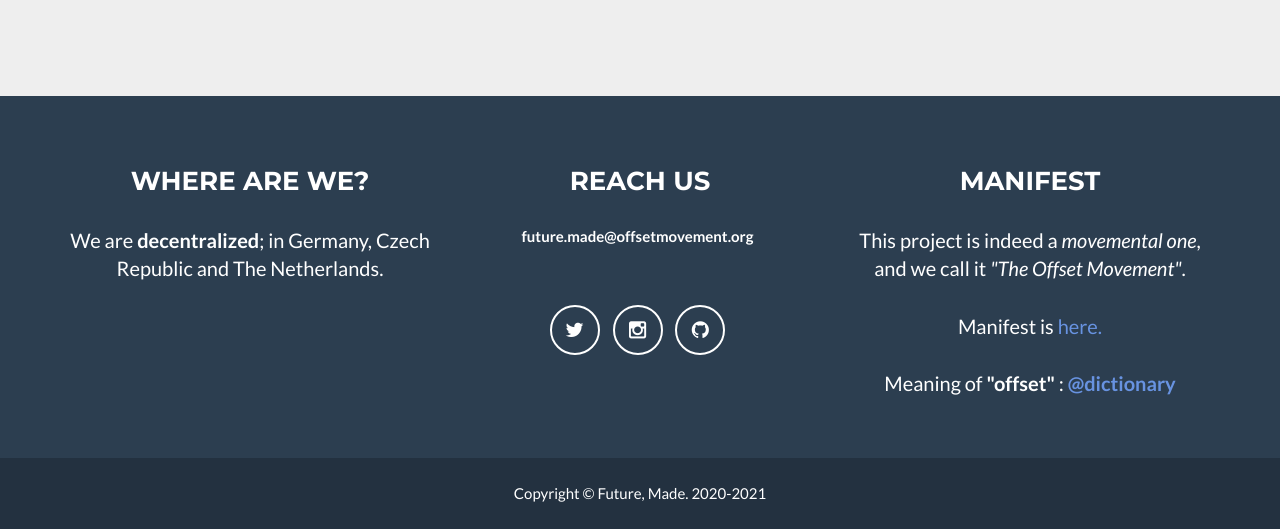
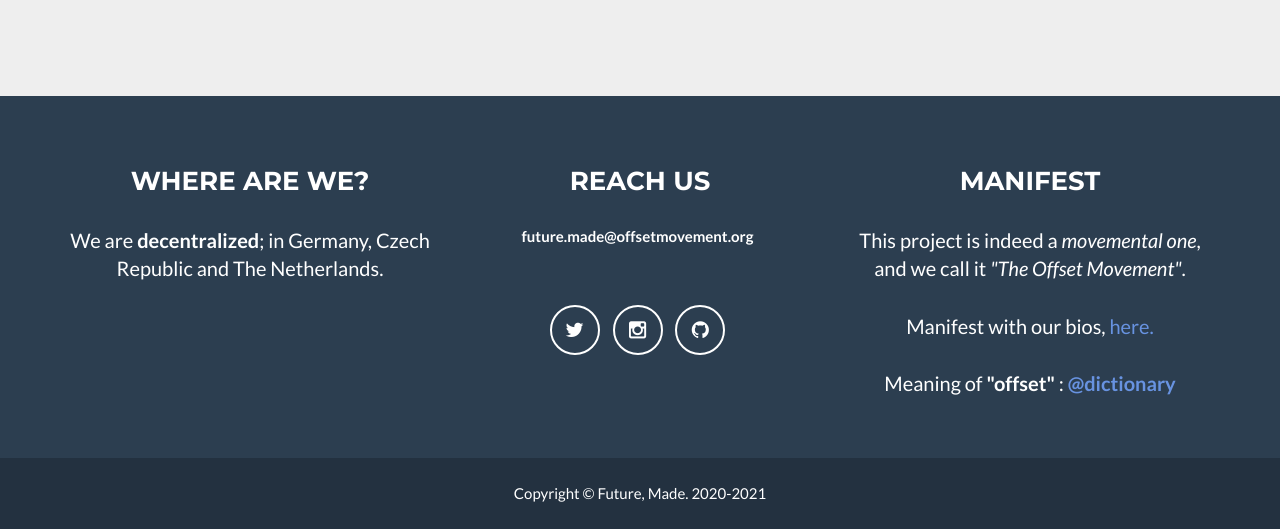
Before and after one commit to streamerd/future-made-website, a Jekyll site: the page built from _posts/2014-07-18-project-1.markdown, in a window 1280 px wide and 900 px high, scrolled down 5692 px, cut to the strip 371-900 px from the top of the window. Built offline with Jekyll 4.4.1, drawn with Linux system fonts in a browser that asks for light colours.

Commit message:
update footer

```diff
--- a/_config.yml
+++ b/_config.yml
@@ -70,7 +70,7 @@ address:
   - line: Earth
 
 # Credits content
-credits: 'This project is indeed a <i>movemental one</i>, and we call it <i>"The Offset Movement"</i>. <br><br> Manifest is <a href="https://offsetmovement.org" target="_blank">here.</a> <br><br> Meaning of <strong> "offset" </strong>:  <a href="https://www.merriam-webster.com/thesaurus/offset" target="_blank"><strong> @dictionary</strong></a>'
+credits: 'This project is indeed a <i>movemental one</i>, and we call it <i>"The Offset Movement"</i>. <br><br> Manifest with our bios, <a href="https://offsetmovement.org" target="_blank">here.</a> <br><br> Meaning of <strong> "offset" </strong>:  <a href="https://www.merriam-webster.com/thesaurus/offset" target="_blank"><strong> @dictionary</strong></a>'
 
 # Build settings
 markdown: kramdown
```
